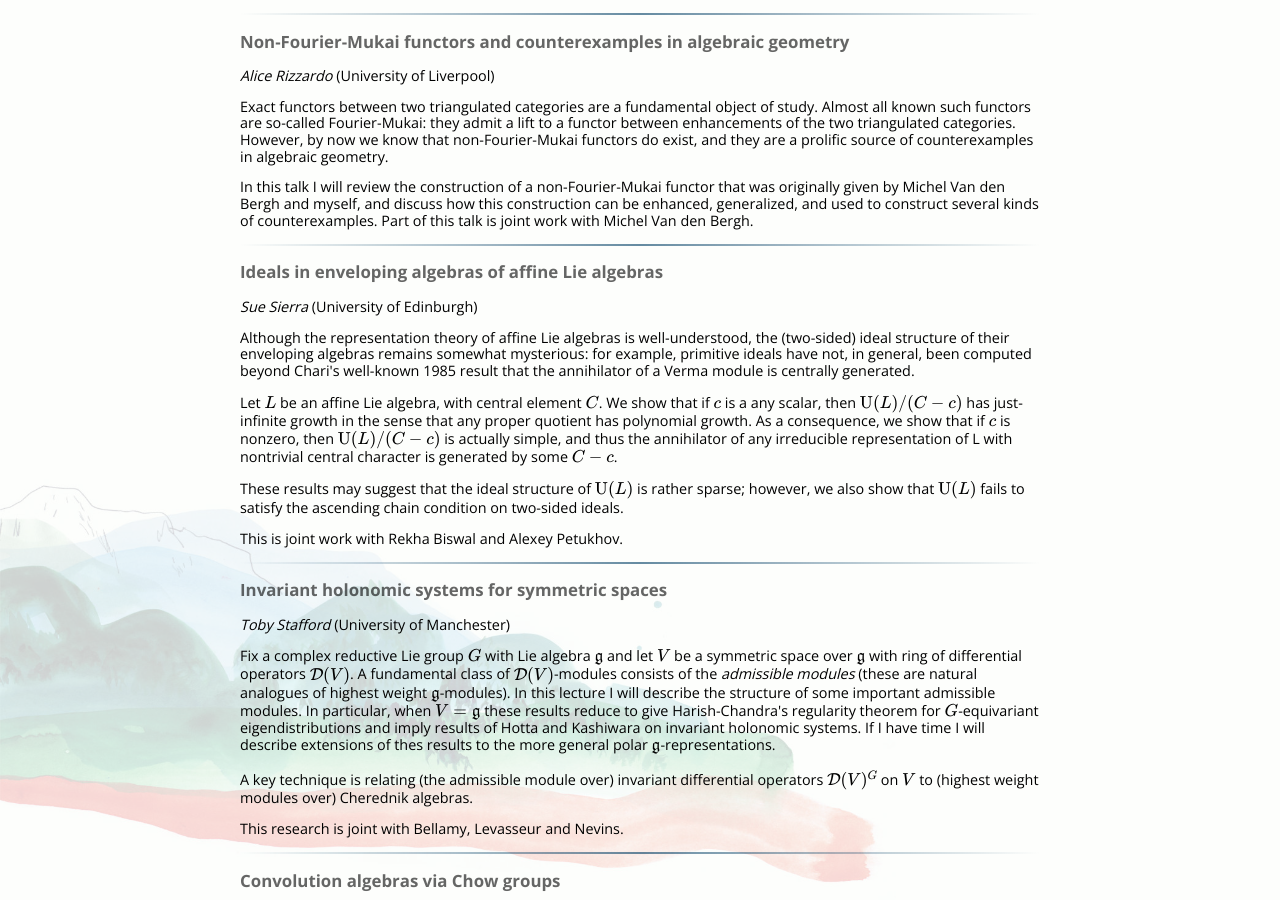
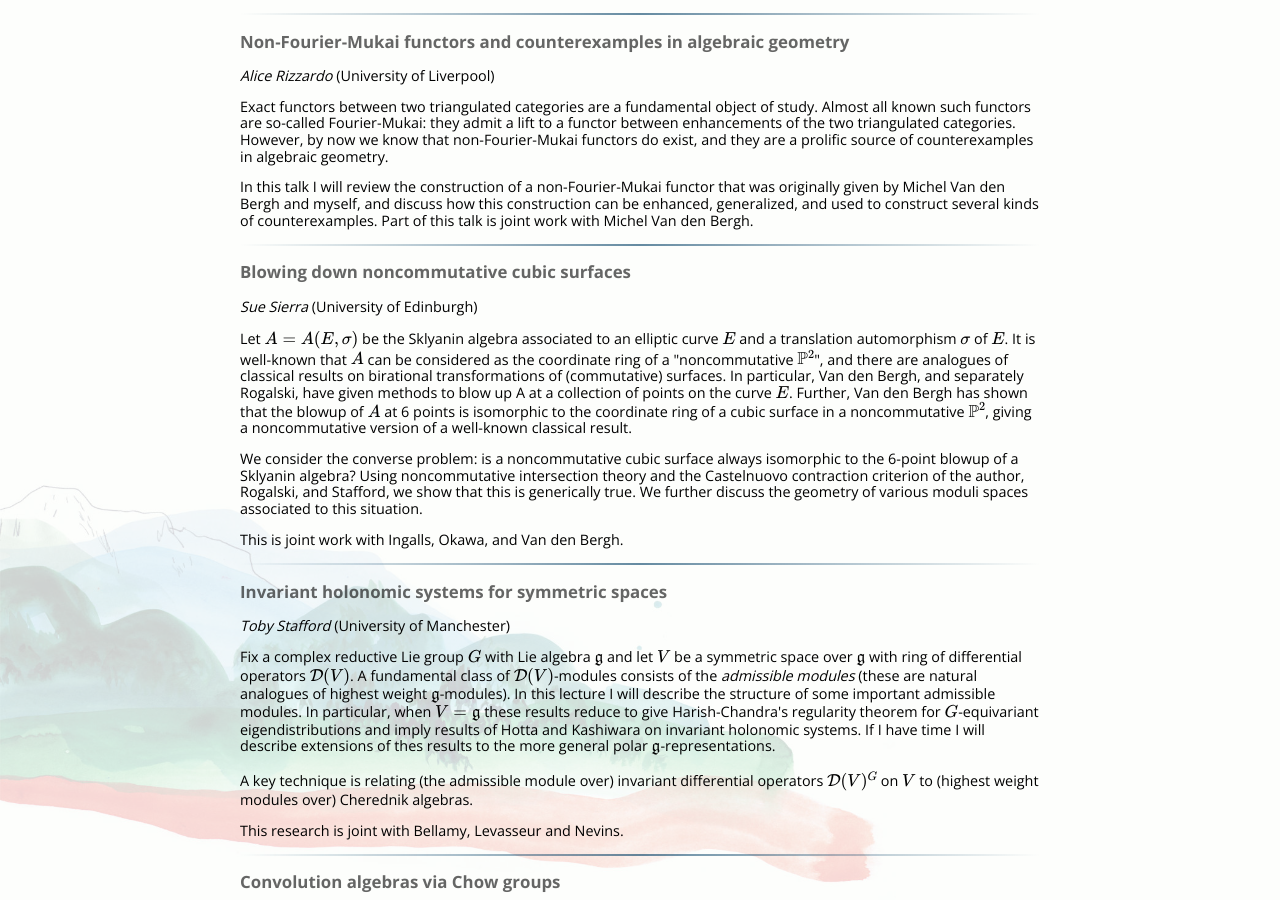
Before and after one commit to ncag-info/antwerp-2020, a Jekyll site: the page built from abstracts.html, in a window 1280 px wide and 900 px high, scrolled down 3663 px. Built offline with Jekyll 4.4.1, drawn with Linux system fonts in a browser that asks for light colours; nearby versions of some CDN libraries; library files that are not in the unit come from our copies; formulas are drawn with MathJax 3; some of the changed text lies outside the part shown.

Commit message:
Change talk

```diff
--- a/_data/talks.yml
+++ b/_data/talks.yml
@@ -105,13 +105,12 @@ rizzardo:
     <p>In this talk I will review the construction of a non-Fourier-Mukai functor that was originally given by Michel Van den Bergh and myself, and discuss how this construction can be enhanced, generalized, and used to construct several kinds of counterexamples. Part of this talk is joint work with Michel Van den Bergh.
 
 sierra:
-  title: Ideals in enveloping algebras of affine Lie algebras
+  title: Blowing down noncommutative cubic surfaces
   speaker: sierra
   abstract: >
-    <p>Although the representation theory of affine Lie algebras is well-understood, the (two-sided) ideal structure of their enveloping algebras remains somewhat mysterious:  for example, primitive ideals have not, in general, been computed beyond Chari's well-known 1985 result that the annihilator of a Verma module is centrally generated.
-    <p>Let $L$ be an affine Lie algebra, with central element $C$. We show that if $c$ is a any scalar, then $\mathrm{U}(L)/(C-c)$ has just-infinite growth in the sense that any proper quotient has polynomial growth. As a consequence, we show that if $c$ is nonzero, then $\mathrm{U}(L)/(C-c)$ is actually simple, and thus the annihilator of any irreducible representation of L with nontrivial central character is generated by some $C-c$.
-    <p>These results may suggest that the ideal structure of $\mathrm{U}(L)$ is rather sparse; however, we also show that $\mathrm{U}(L)$ fails to satisfy the ascending chain condition on two-sided ideals.
-    <p>This is joint work with Rekha Biswal and Alexey Petukhov.
+    <p>Let $A = A(E,\sigma)$ be the Sklyanin algebra associated to an elliptic curve $E$ and a translation automorphism $\sigma$ of $E$. It is well-known that $A$ can be considered as the coordinate ring of a "noncommutative $\mathbb{P}^2$", and there are analogues of classical results on birational transformations of (commutative) surfaces. In particular, Van den Bergh, and separately Rogalski, have given methods to blow up A at a collection of points on the curve $E$. Further, Van den Bergh has shown that the blowup of $A$ at 6 points is isomorphic to the coordinate ring of a cubic surface in a noncommutative $\mathbb{P}^2$, giving a noncommutative version of a well-known classical result.
+    <p>We consider the converse problem: is a noncommutative cubic surface always isomorphic to the 6-point blowup of a Sklyanin algebra? Using noncommutative intersection theory and the Castelnuovo contraction criterion of the author, Rogalski, and Stafford, we show that this is generically true. We further discuss the geometry of various moduli spaces associated to this situation.
+    <p>This is joint work with Ingalls, Okawa, and Van den Bergh.
 
 stafford:
   title: Invariant holonomic systems for symmetric spaces
```
